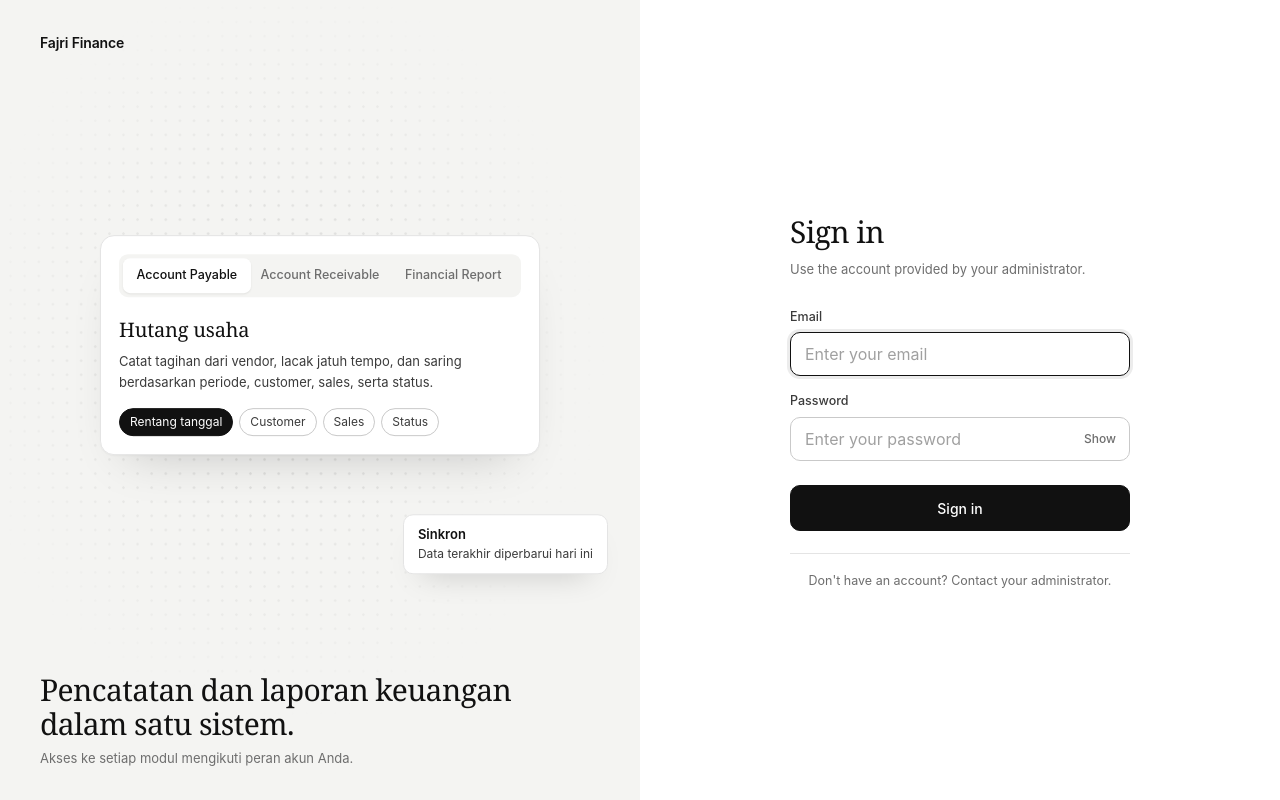
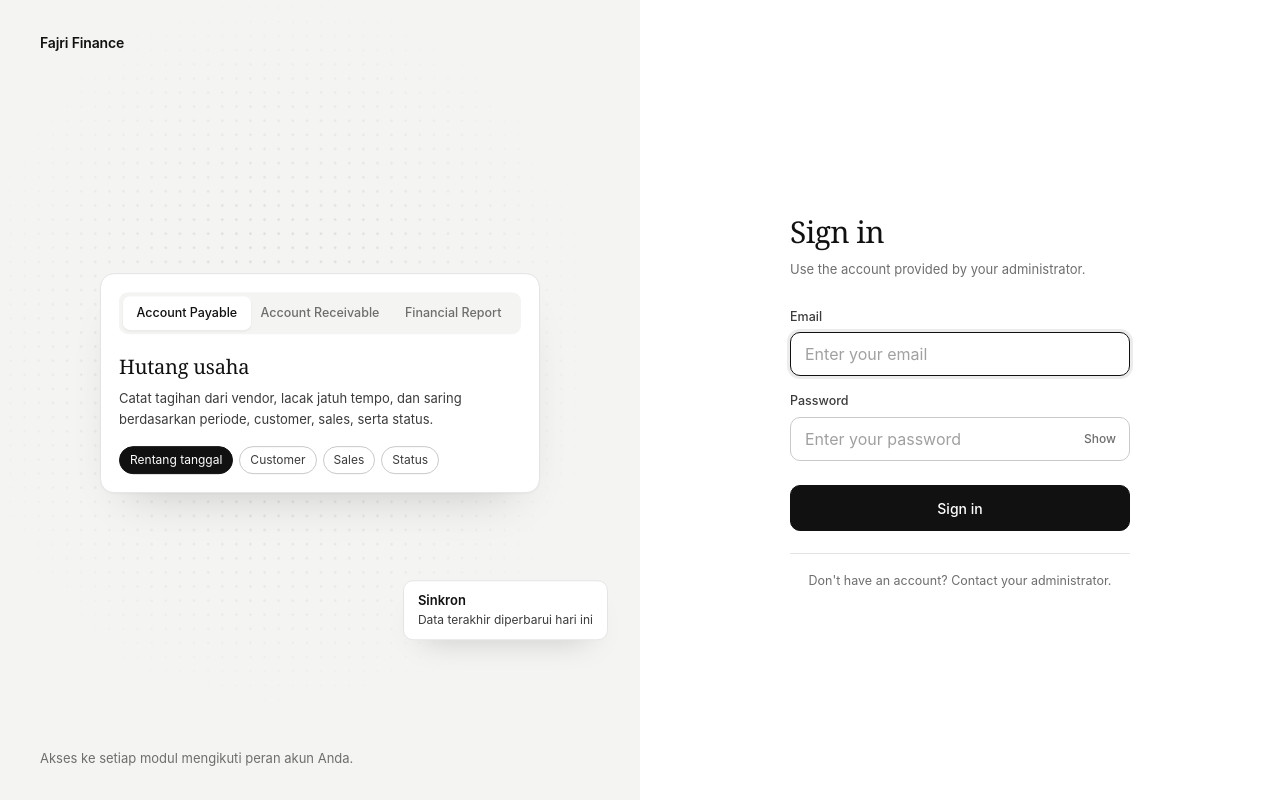
Before and after one commit to adam-alfajri/project-uas, an Astro site: page /login in a window 1280 px wide. Built offline with nearby package versions, Linux system fonts and the light colour scheme; Astro itself is replaced by a stand-in of ours.

Commit message:
dashboard

```diff
--- a/src/pages/login.astro
+++ b/src/pages/login.astro
@@ -481,7 +481,6 @@ const year = new Date().getFullYear();
         </div>
 
         <div class="foot">
-          <p class="caption">Pencatatan dan laporan keuangan dalam satu sistem.</p>
           <p class="caption-sub">Akses ke setiap modul mengikuti peran akun Anda.</p>
         </div>
       </section>
```
